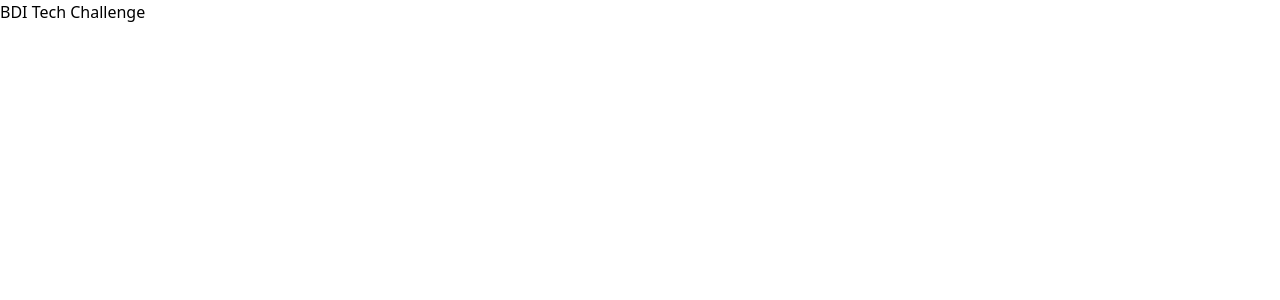
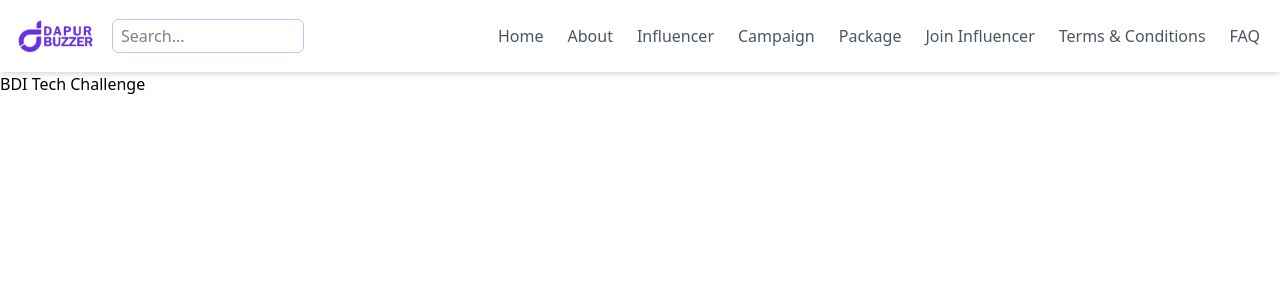
Before and after one commit to ErisSusanto19/dbi-tech-challenge, a Next.js app: page / in a window 1280 px wide. Shown: the top 300 px of the page. Built offline with nearby package versions, Linux system fonts and the light colour scheme.

Commit message:
feat(ui): implement fully responsive and interactive Navbar

```diff
--- a/package.json
+++ b/package.json
@@ -9,6 +9,7 @@
     "lint": "eslint"
   },
   "dependencies": {
+    "lucide-react": "^0.543.0",
     "next": "15.5.3",
     "react": "19.1.0",
     "react-dom": "19.1.0"
--- a/src/app/layout.tsx
+++ b/src/app/layout.tsx
@@ -1,6 +1,7 @@
 import type { Metadata } from "next";
 import { Geist } from "next/font/google";
 import "./globals.css";
+import Navbar from "@/components/layout/Navbar";
 
 const geistSans = Geist({
   variable: "--font-geist-sans",
@@ -10,6 +11,9 @@ const geistSans = Geist({
 export const metadata: Metadata = {
   title: "DBI Tech Challenge | Eris Susanto",
   description: "Submission untuk tech challenge DBI yang mencakup redesign, CRUD, dan integrasi API.",
+  icons: {
+    icon: "https://dapurbuzzer.co.id/assets/img/faviconblue.png",
+  },
 };
 
 export default function RootLayout({
@@ -22,7 +26,10 @@ export default function RootLayout({
       <body
         className={`${geistSans.variable} antialiased`}
       >
-        {children}
+        <Navbar/>
+        <main>
+          {children}
+        </main>
       </body>
     </html>
   );
--- /dev/null
+++ b/src/components/layout/Navbar.tsx
@@ -0,0 +1,92 @@
+'use client';
+
+import Image from "next/image";
+import Link from "next/link";
+import { Menu, X } from "lucide-react";
+import { useState } from "react";
+
+const Navbar = () => {
+    const [isMenuOpen, setIsMenuOpen] = useState(false);
+
+    const menuItems = [
+        { name: "Home", path: "/"},
+        { name: "About", path: "/about"},
+        { name: "Influencer", path: "/influencer"},
+        { name: "Campaign", path: "/campaign"},
+        { name: "Package", path: "/package"},
+        { name: "Join Influencer", path: "/join"},
+        { name: "Terms & Conditions", path: "/term-and-condition"},
+        { name: "FAQ", path: "/faq"},
+    ]
+
+    return (
+        <header className="bg-white shadow-md sticky top-0 z-50">
+            <div className="container mx-auto px-4 py-4 flex justify-between items-center">
+                <div className="flex justify-center items-center space-x-4">
+                    <Link href="/" className="flex-shrink-0">
+                        <Image
+                            src="/logo-color.png"
+                            alt="DBI Tech Logo"
+                            width={80}
+                            height={30}
+                            className="h-auto"
+                        />
+                    </Link>
+                    <div className="relative hidden sm:block">
+                        <input
+                            type="text"
+                            placeholder="Search..."
+                            className="border border-[#ceb9fc] rounded-md py-1 px-2 w-32 lg:w-40 xl:w-48 focus:border-[#7124a8] focus:ring-1 focus:ring-[#7124a8] focus:outline-none transition-all duration-300"
+                        />
+                    </div>
+                </div>
+
+                <nav className="hidden lg:flex items-center space-x-4">
+                    {menuItems.map(item => (
+                        <Link
+                            key={item.name}
+                            href={item.path}
+                            className={`
+                                text-gray-600 hover:text-[#7124a8] transition-colors whitespace-nowrap px-1
+                            `}
+                        >
+                            {item.name}
+                        </Link>
+                    ))}
+                </nav>
+
+                <div className="lg:hidden">
+                    <button
+                        onClick={() => setIsMenuOpen(!isMenuOpen)}
+                        className="text-gray-800 focus:outline-none"
+                        aria-label="Toggle menu"
+                    >
+                        {isMenuOpen? <X className="w-6 h-6"/> : <Menu className="w-6 h-6"/>}
+                    </button>
+                </div>
+
+            </div>
+
+            {isMenuOpen && (
+                <div className="lg:hidden bg-white border-t border-gray-200">
+                    <nav className="flex flex-col p-4 space-y-2">
+                        {menuItems.map(item => (
+                            <Link
+                                key={item.name}
+                                href={item.path}
+                                className="text-gray-600 hover:text-[#7124a8] p-2 rounded-md hover:bg-gray-100 transition-colors"
+                                onClick={() => setIsMenuOpen(false)}
+                            >
+                                {item.name}
+                            </Link>
+                        ))}
+                    </nav>
+                </div>
+            )}
+
+        </header>
+    )
+
+}
+
+export default Navbar;
```
Also changed, not shown: .prettierrc.json (added), public/logo-color.png (added), 1 other file (tests, documents, lock files or other folders).
